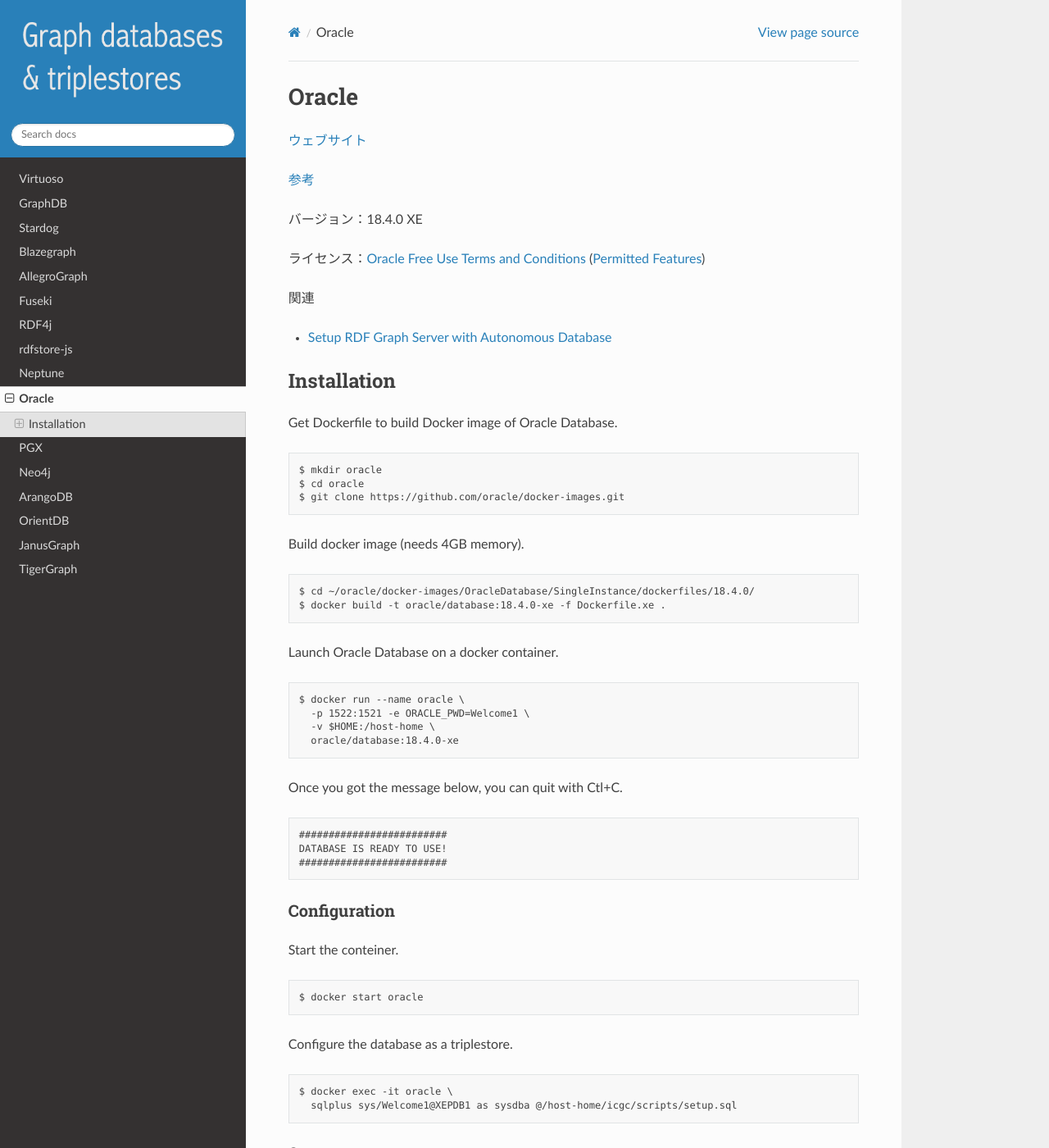
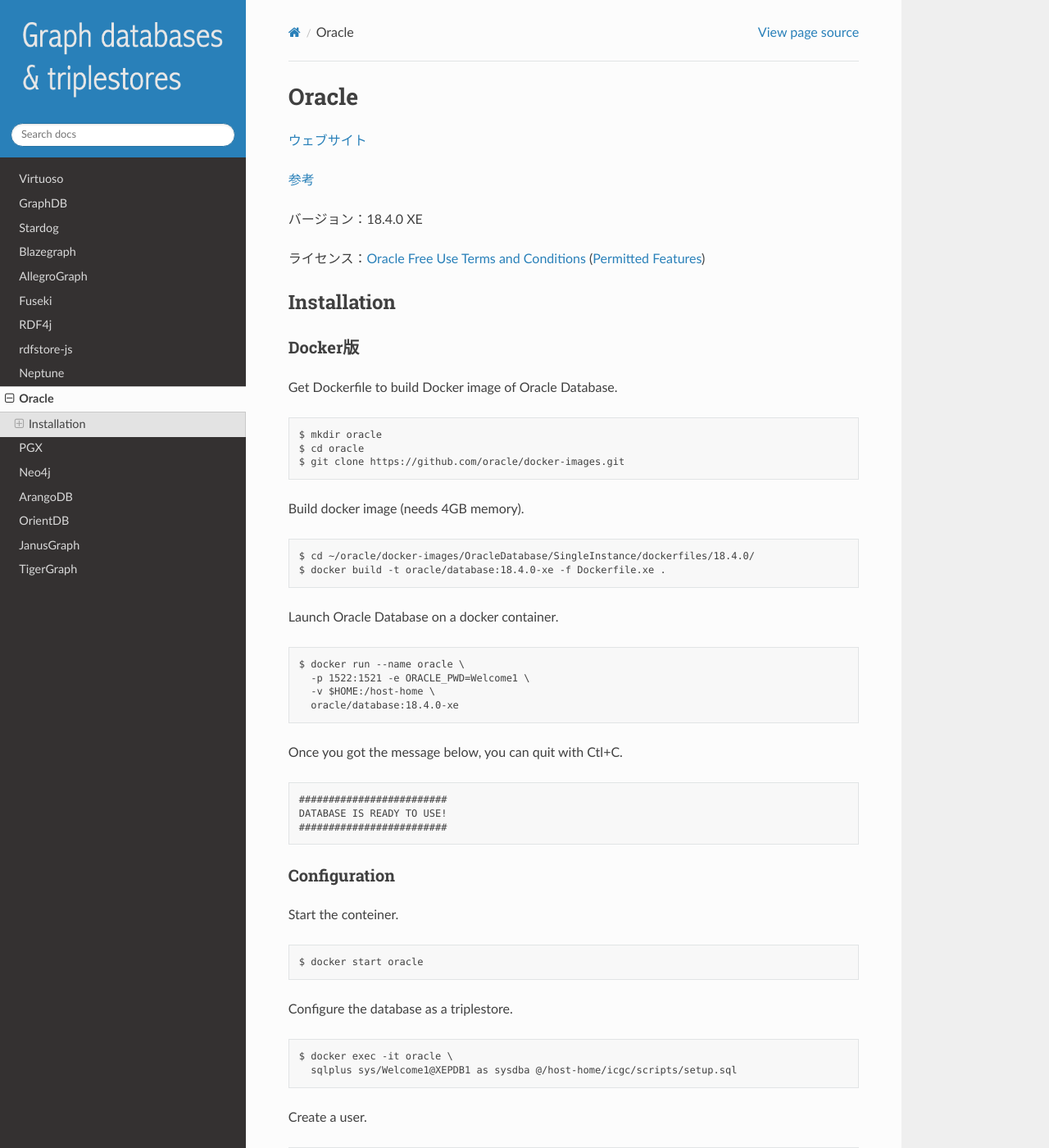
Before and after one commit to dbcls/graphdbs, a Sphinx documentation site: the page built from docs/md/oracle.md, in a window 1280 px wide and 1400 px high. Shown: the whole window at 82% size. Built offline with Sphinx 7.4.7 and the Read the Docs theme 2.0.0, drawn with Linux system fonts in a browser that asks for light colours; some of the changed text lies outside the part shown.

Commit message:
Update oracle.md

```diff
--- a/docs/md/oracle.md
+++ b/docs/md/oracle.md
@@ -9,11 +9,10 @@
 ライセンス：[Oracle Free Use Terms and Conditions](https://www.oracle.com/downloads/licenses/oracle-free-license.html)
 ([Permitted Features](https://docs.oracle.com/en/database/oracle/oracle-database/18/xelic/licensing-information.html#GUID-3BD43E8F-53C3-42F0-BBBD-B743FD41F951))
 
-関連
- * [Setup RDF Graph Server with Autonomous Database](https://github.com/ryotayamanaka/setup_rdf_adb)
 
 ## Installation
 
+### Docker版
 Get Dockerfile to build Docker image of Oracle Database.
 
     $ mkdir oracle
```
Also changed, not shown: other parts of docs/md/oracle.md (+3 -0 lines).
